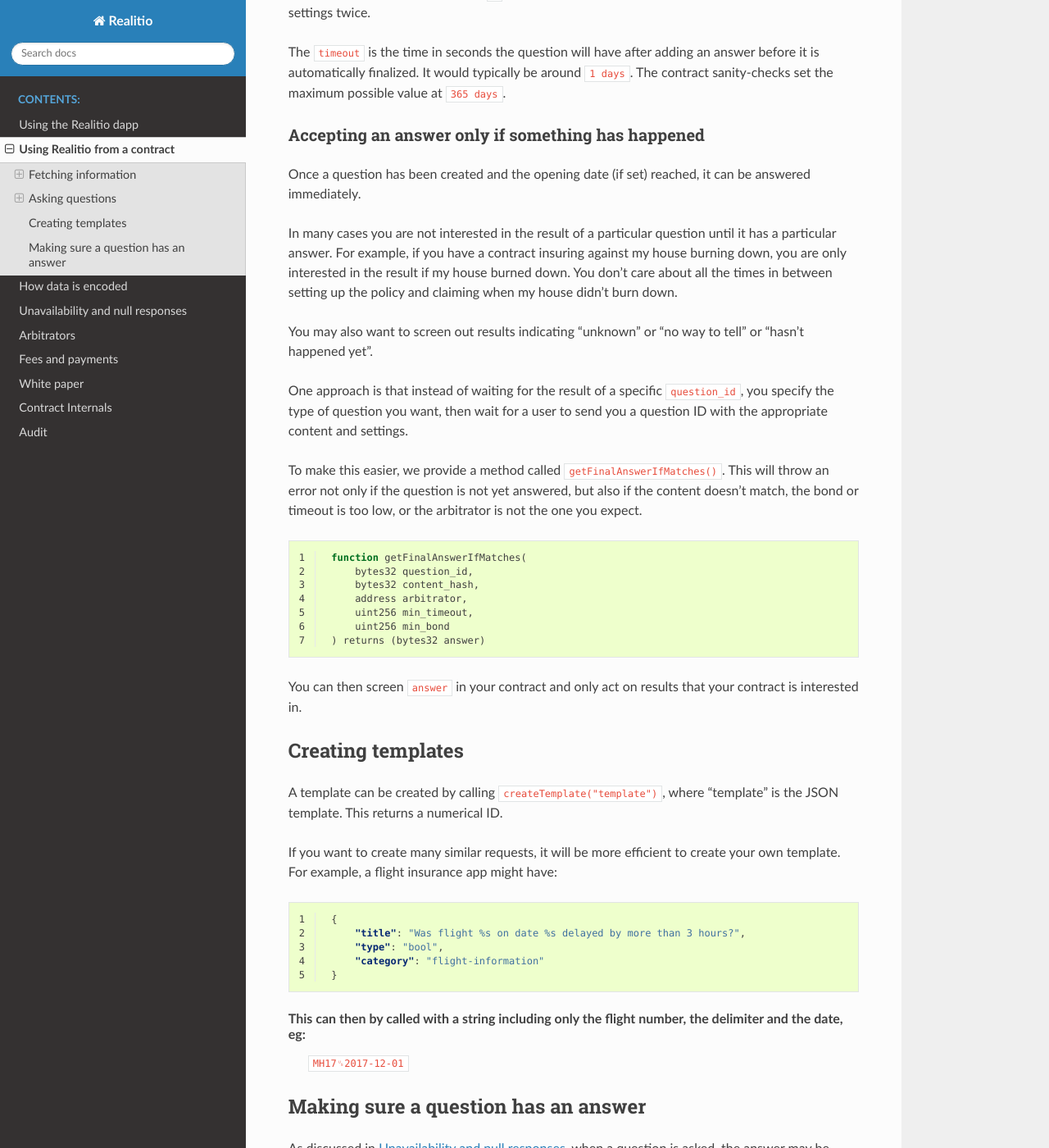
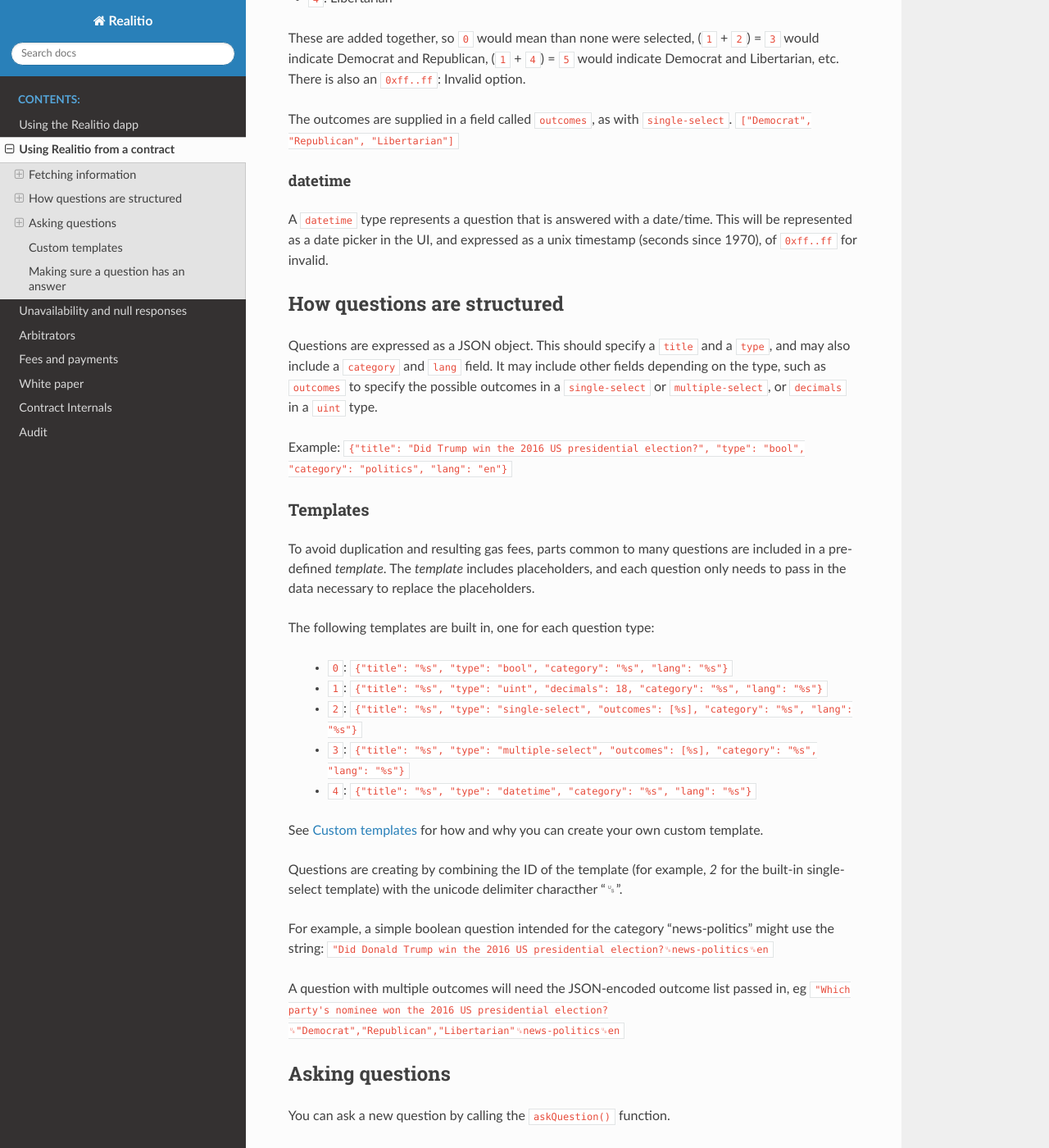
Before and after one commit to RealityETH/reality-eth-monorepo, a Sphinx documentation site: the page built from packages/dapp/docs/contracts.rst, in a window 1280 px wide and 1400 px high, scrolled down 1860 px. Shown: the whole window at 82% size. Built offline with Sphinx 7.4.7 and the Read the Docs theme 2.0.0, drawn with Linux system fonts in a browser that asks for light colours; pages that are not in the unit, such as notebooks, are missing from menus; some of the changed text lies outside the part shown.

Commit message:
Rework the contracts docs, remove the encoding section as we ended up including most of it in "contracts"

```diff
--- a/packages/dapp/docs/contracts.rst
+++ b/packages/dapp/docs/contracts.rst
@@ -23,30 +23,105 @@ You can fetch the final answer for a question by calling
    bytes32 response = resultFor(bytes32 question_id);
 
 
-This will return ``bytes32`` data, or throw an error (``revert``) if the question does not exist or has not been finalized.
+This will return ``bytes32`` data, or throw an error (``revert``) if the question does not exist or has not been finalized. You often want to cast the resulting ``bytes32`` to a ``uint256`` when you process it. By convention all supported types use ``0xff...ff`` to mean "invalid". This will depend on the Question Type (see below).
 
-A (yes/no) question would normally be cast to a ``uint256`` type, resulting in ``1`` or ``0``.
 
-If you want numerical data, you will usually cast the result to ``uint256``.
+Interpreting the result of a question
+^^^^^^^^^^^^^^^^^^^^^^^^^^^^^^^^^^^^^
 
-A single choice from a list of options will return an ID representing a zero-based index.
+Questions have a ``type``, which decides what format the answer should take, and tells the Realitio dapp what kind of UI it should display to submit answers. The dapp recognizes the following types:
 
-Who won the US presidential election?
- * 0: Hillary Clinton
- * 1: Donald Trump
- * 2: Other
+bool
+""""
 
-A response of ``1`` would indicate the result `Donald Trump`.
+A ``bool`` type represents a yes/no question. The result will be ``1``, ``0``, or ``0xff...ff`` for invalid, for example:
 
-A multiple-choice list will be indexed as follows:
+Did Donald Trump win the 2016 US presidential election?
+ * 1: Yes
+ * 0: No
+ * 0xff..ff: Invalid
 
-Which of the following words did Donald Trump use in his inauguration speech?
- * 1: Bigly
- * 2: Deplorable
- * 4: Hillary
- * 8: Twitter
 
-For example, a response of ``9`` would indicate the answers Bigly (``1``) and Twitter (``8``).
+
+uint
+""""
+
+A ``uint`` type represents a number. The question may have a ``decimals`` field by which it should be divided. Negative numbers are not currently supported.
+
+How many electoral votes did Hillary Clinton win in the 2016 US presidential election?
+
+
+single-select
+"""""""""""""
+
+A ``single-select`` type represents a list of outcomes, producing a select box in the dapp. It is expressed as a zero-indexed, json-encoded array.
+
+Which party's nominee won the 2016 US presidential election?
+* ``0``: Democrat
+* ``1``: Republican
+* ``2``: Libertarian
+
+The outcomes are supplied in a field called ``outcomes``. There is also an ``invalid`` option (``0xff..ff``) which is added automatically.
+
+``["Democrat", "Republican", "Libertarian"]``
+
+
+multiple-select
+"""""""""""""""
+
+The ``multiple-select`` type represents a list of outcomes, producing checkboxes in the dapp. It is Expressed as a one-indexed, json-encoded array.
+
+Which party's nominee won the seats the House in the 2016 congressional elections?
+
+* ``1``: Democrat
+* ``2``: Republican
+* ``4``: Libertarian
+
+These are added together, so ``0`` would mean than none were selected, (``1`` + ``2``) = ``3`` would indicate Democrat and Republican, (``1`` + ``4``) = ``5`` would indicate Democrat and Libertarian, etc. There is also an ``0xff..ff``: Invalid option.
+
+The outcomes are supplied in a field called ``outcomes``, as with ``single-select``.
+``["Democrat", "Republican", "Libertarian"]``
+
+
+datetime
+""""""""
+
+A ``datetime`` type represents a question that is answered with a date/time. This will be represented as a date picker in the UI, and expressed as a unix timestamp (seconds since 1970), of ``0xff..ff`` for invalid.
+
+
+How questions are structured
+----------------------------
+
+Questions are expressed as a JSON object. This should specify a ``title`` and a ``type``, and may also include a ``category`` and ``lang`` field. It may include other fields depending on the type, such as ``outcomes`` to specify the possible outcomes in a ``single-select`` or ``multiple-select``, or ``decimals`` in a ``uint`` type.
+
+Example:
+``{"title": "Did Trump win the 2016 US presidential election?", "type": "bool", "category": "politics", "lang": "en"}``
+
+
+.. _templates:
+
+Templates
+^^^^^^^^^
+
+To avoid duplication and resulting gas fees, parts common to many questions are included in a pre-defined *template*. The *template* includes placeholders, and each question only needs to pass in the data necessary to replace the placeholders.
+
+The following templates are built in, one for each question type:
+
+ * ``0``: ``{"title": "%s", "type": "bool", "category": "%s", "lang": "%s"}``
+ * ``1``: ``{"title": "%s", "type": "uint", "decimals": 18, "category": "%s", "lang": "%s"}``
+ * ``2``: ``{"title": "%s", "type": "single-select", "outcomes": [%s], "category": "%s", "lang": "%s"}``
+ * ``3``: ``{"title": "%s", "type": "multiple-select", "outcomes": [%s], "category": "%s", "lang": "%s"}``
+ * ``4``: ``{"title": "%s", "type": "datetime", "category": "%s", "lang": "%s"}``
+
+See :ref:`creating-templates` for how and why you can create your own custom template.
+
+Questions are creating by combining the ID of the template (for example, `2` for the built-in single-select template) with the unicode delimiter characther "␟".
+
+For example, a simple boolean question intended for the category "news-politics" might use the string:
+``"Did Donald Trump win the 2016 US presidential election?␟news-politics␟en``
+
+A question with multiple outcomes will need the JSON-encoded outcome list passed in, eg
+``"Which party's nominee won the 2016 US presidential election?␟"Democrat","Republican","Libertarian"␟news-politics␟en``
 
 
 Asking questions
@@ -71,11 +146,22 @@ The content of the question defined as a combination of a numerical ``template_i
 
 If the arbitrator you have selected charges a per-question fee, you must supply at least this much ETH. Any additonal ETH you send with this call will be assigned as a reward to whoever supplies the final answer to the question. See :doc:`fees` for more information.
 
-The ``bytes32`` ID that will be returned is made by hashing the parameters, plus ``msg.sender``.
+See :ref:`templates` for the ``template_id``, and how the ``question`` parameter is structured.
+
+
+The ``arbitrator`` is the address of the contract that will be able to arbitrate. See :doc:`arbitrators` for more information.
+
+The ``timeout`` is the time in seconds the question will have after adding an answer before it is automatically finalized. It would typically be around ``1 days``. The contract sanity-checks set the maximum possible value at ``365 days``.
+
+The ``opening_ts`` is the timestamp for the earliest time at which it will be possible to post an answer to the question. You can use ``0`` if you intend the question to be answerable immediately.
 
 The ``nonce`` is a user-supplied number that can be used to disambiguated deliberate repeated uses of the same question. You can use ``0`` if you never intend to ask the same question with the same settings twice.
 
-The ``timeout`` is the time in seconds the question will have after adding an answer before it is automatically finalized. It would typically be around ``1 days``. The contract sanity-checks set the maximum possible value at ``365 days``.
+Any ETH provided with the ``askQuestion`` call will be used as a question reward, minus any fee the specified arbitrator requires when a new question is asked.
+
+
+The ``askQuestion`` call returns a ``bytes32`` ID. This ID is made by hashing the parameters, plus ``msg.sender``.
+
 
 
 Accepting an answer only if something has happened
@@ -104,11 +190,10 @@ To make this easier, we provide a method called ``getFinalAnswerIfMatches()``. T
 
 You can then screen ``answer`` in your contract and only act on results that your contract is interested in.
 
-Creating templates
-------------------
+.. _creating-templates:
 
-A template can be created by calling ``createTemplate("template")``, where "template" is the JSON template. This returns a numerical ID.
-
+Custom templates
+----------------
 
 If you want to create many similar requests, it will be more efficient to create your own template. For example, a flight insurance app might have:
 
@@ -125,6 +210,8 @@ If you want to create many similar requests, it will be more efficient to create
 This can then by called with a string including only the flight number, the delimiter and the date, eg:
     ``MH17␟2017-12-01``
 
+A template can be created by calling ``createTemplate("template")``, where "template" is the JSON template. This returns a numerical ID.
+
 
 Making sure a question has an answer
 ------------------------------------
```
Also changed, not shown: packages/dapp/docs/encoding.rst (deleted, +0 -62 lines).
